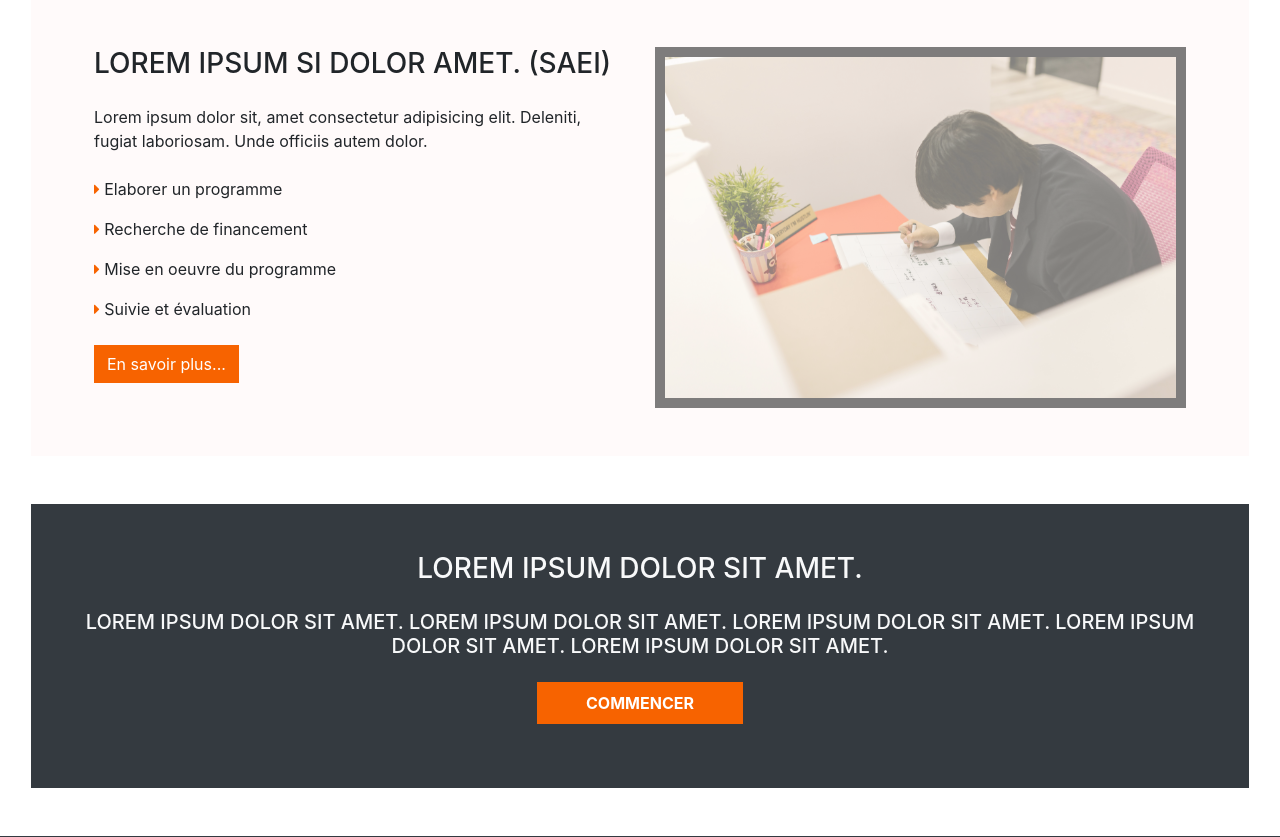
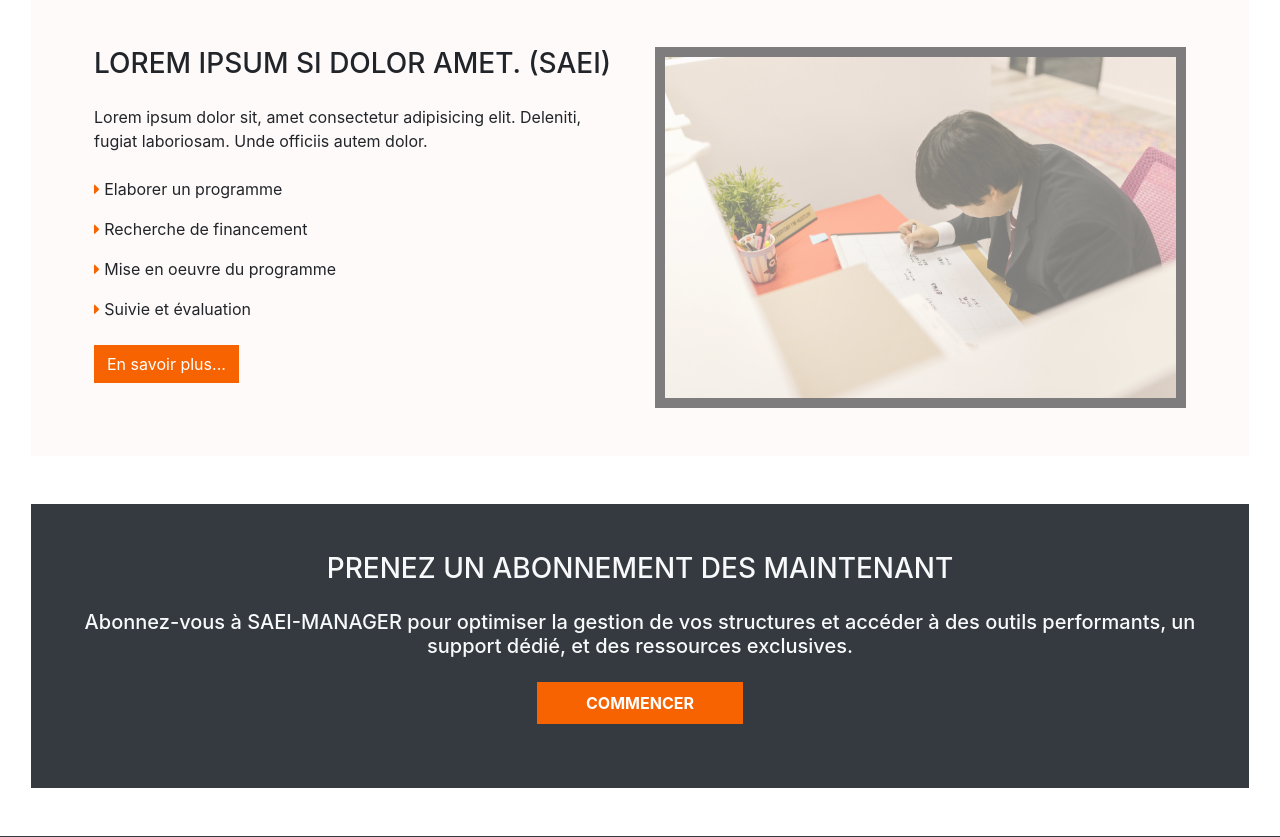
Before and after one commit to JeanPierre229/SAEI-MANAGER, a PHP site: page /SAEI-MANAGER/ in a window 1280 px wide. Shown: the part 2101-2938 px from the top of the page. Run offline with PHP 8.4, Linux system fonts and the light colour scheme; data that the repository does not hold is empty.

Commit message:
SAEI-MANAGER

```diff
--- a/payerCommencer.php
+++ b/payerCommencer.php
@@ -1,6 +1,6 @@
 <section class="my-4 bg-dark mx-3 text-light p-5 animated-text-y">
-    <h3 class="text-center">LOREM IPSUM DOLOR SIT AMET.</h3>
-    <h5 class="text-center my-4">LOREM IPSUM DOLOR SIT AMET. LOREM IPSUM DOLOR SIT AMET. LOREM IPSUM DOLOR SIT AMET. LOREM IPSUM DOLOR SIT AMET. LOREM IPSUM DOLOR SIT AMET.</h5>
+    <h3 class="text-center">PRENEZ UN ABONNEMENT DES MAINTENANT</h3>
+    <h5 class="text-center my-4">Abonnez-vous à SAEI-MANAGER pour optimiser la gestion de vos structures et accéder à des outils performants, un support dédié, et des ressources exclusives.</h5>
     <p class="text-center">
         <a href="tarifs.php">
             <button class="btn btn-orange rounded-0 px-5 py-2"><strong>COMMENCER</strong></button>
```
Also changed, not shown: dashboardSAEI.php (+0 -9 lines).
